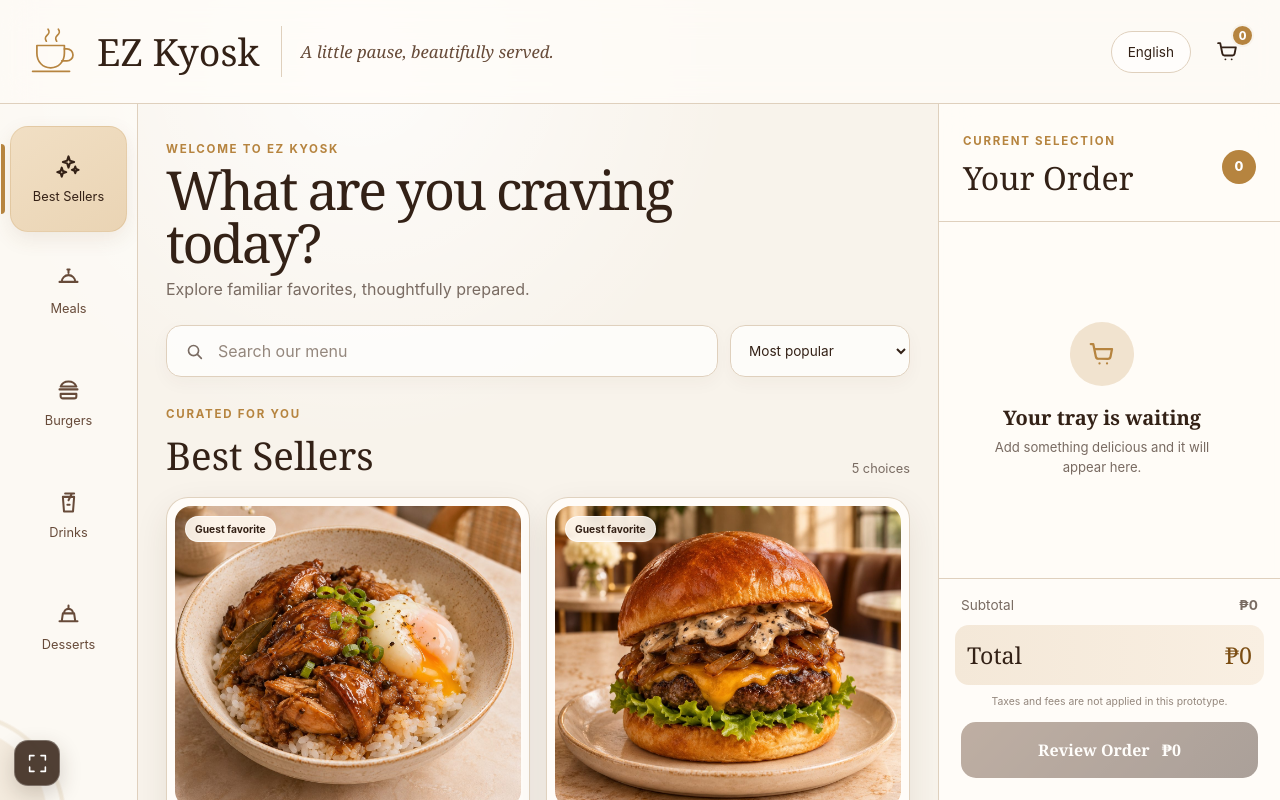
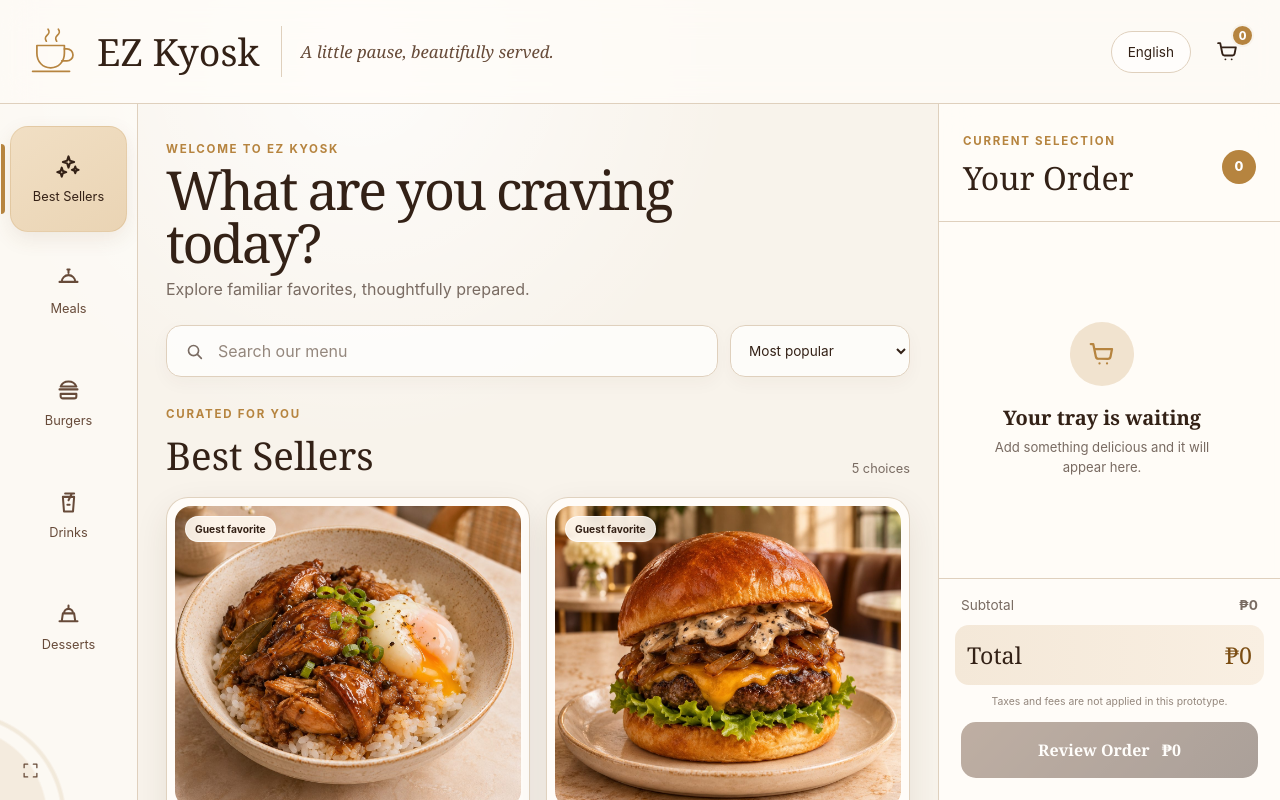
Before and after one commit to Reniel-Relearn/EZ-Kyosk, a React (Vite) app: page / in a window 1280 px wide. Built offline with nearby package versions, Linux system fonts and the light colour scheme.

Commit message:
style: refine fullscreen control

```diff
--- a/src/components/FullscreenButton.jsx
+++ b/src/components/FullscreenButton.jsx
@@ -51,7 +51,7 @@ export function FullscreenButton() {
         title={label}
         type="button"
       >
-        <Icon name={isFullscreen ? 'fullscreen-exit' : 'fullscreen'} size={21} />
+        <Icon name={isFullscreen ? 'fullscreen-exit' : 'fullscreen'} size={17} />
       </button>
       {errorMessage ? (
         <span className="fullscreen-status" role="status">
--- a/src/styles/global.css
+++ b/src/styles/global.css
@@ -57,19 +57,17 @@ h1, h2, .brand__name, .product-card__body h3, .total-row,
 .fullscreen-button {
   position: fixed;
   z-index: 30;
-  bottom: 14px;
-  left: 14px;
+  bottom: 10px;
+  left: 10px;
   display: grid;
-  width: 46px;
-  height: 46px;
+  width: 40px;
+  height: 40px;
   padding: 0;
   place-items: center;
-  border: 1px solid rgba(255, 255, 255, .26);
-  border-radius: 14px;
-  color: white;
-  background: rgba(52, 33, 22, .86);
-  box-shadow: 0 8px 22px rgba(52, 33, 22, .2);
-  backdrop-filter: blur(10px);
+  border: 0;
+  border-radius: 10px;
+  color: var(--espresso-soft);
+  background: transparent;
   touch-action: manipulation;
 }
 
@@ -79,8 +77,8 @@ h1, h2, .brand__name, .product-card__body h3, .total-row,
 .fullscreen-status {
   position: fixed;
   z-index: 31;
-  bottom: 68px;
-  left: 14px;
+  bottom: 58px;
+  left: 10px;
   max-width: 250px;
   padding: 9px 12px;
   border-radius: 10px;
@@ -706,7 +704,7 @@ h1, h2, .brand__name, .product-card__body h3, .total-row,
   .product-grid { gap: 12px; }
   .product-card__body { padding: 12px; }
   .product-card__body > p { font-size: .73rem; }
-  .mobile-order-bar { right: 14px; bottom: 14px; left: 72px; }
+  .mobile-order-bar { right: 14px; bottom: 14px; left: 64px; }
   .checkout-screen__topbar > span { display: none; }
   .review-layout { padding: 38px 20px 60px; }
   .review-copy h1 { font-size: clamp(2.7rem,14vw,4rem); }
```
